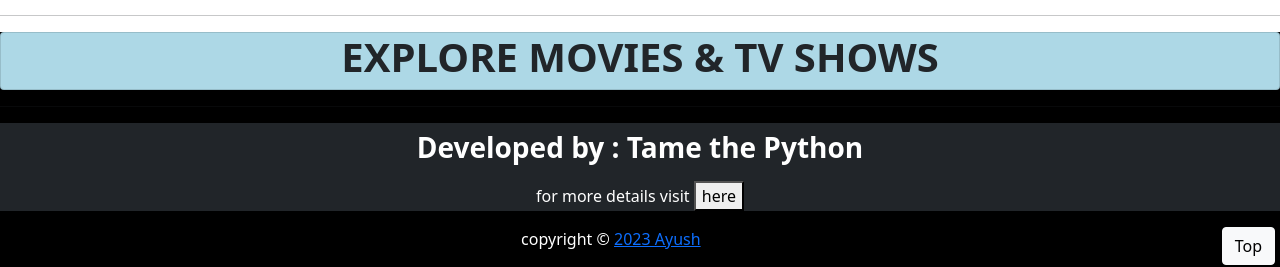
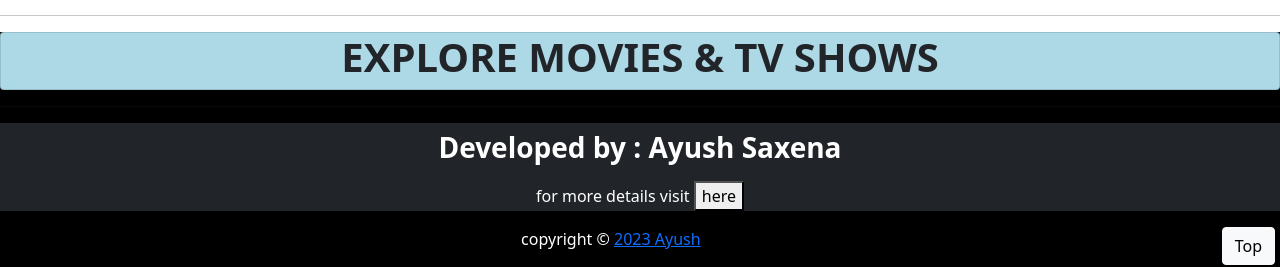
Before and after one commit to AyushSaxena2522/Movie-Mania, a Django app: page / in a window 1280 px wide. Shown: the part 894-1161 px from the top of the page. Run offline with Django 4.2, Linux system fonts and the light colour scheme; data that the repository does not hold is empty; some libraries are stand-ins or nearby versions.

Commit message:
Update index.html

```diff
--- a/templates/index.html
+++ b/templates/index.html
@@ -74,13 +74,13 @@
 {% block about %}
 <script>
   function welcome(){
-       window.open("https://www.instagram.com/neodrishti_ojass/");
+       window.open("https://www.linkedin.com/in/ayush8102/");
   }
 </script>
 
 
     <div id="about" class="footer-content bg-dark text-white text-center">
-        <h3 class="p-2"><b> Developed by : Tame the Python</b> </h3>
+        <h3 class="p-2"><b> Developed by : Ayush Saxena</b> </h3>
         <p>for more details visit <button onclick="welcome()">here</button></p>
 
     </div>
```
